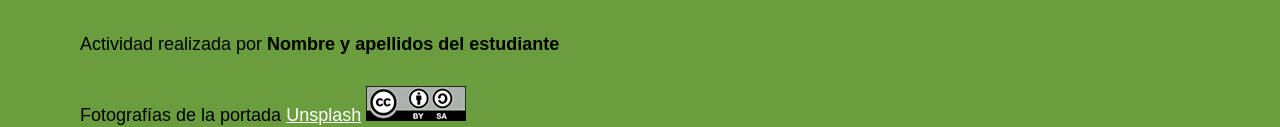
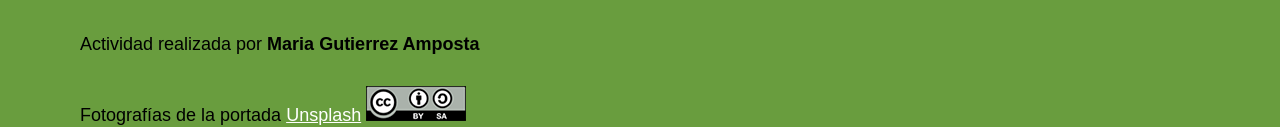
Before and after one commit to mariagutierrez03/asix1b-maria, a plain HTML site: page a4/index.html in a window 1280 px wide. Shown: the part 640-767 px from the top of the page. Drawn offline with Linux system fonts and the light colour scheme.

Commit message:
Update index.html

```diff
--- a/a4/index.html
+++ b/a4/index.html
@@ -46,7 +46,7 @@
 <!-- Peu de pàgina amb informació sobre l'autor de l'activitat i crèdits de les imatges -->
 
 <footer>
-    <p>Actividad realizada por <span>Nombre y apellidos del estudiante</span></p>
+    <p>Actividad realizada por <span>Maria Gutierrez Amposta</span></p>
     <br>
     <p>Fotografías de la portada <a href="https://unsplash.com" target="_blank">Unsplash</a>
         <!-- Enllaç a la font de les fotografies de la portada -->
```
